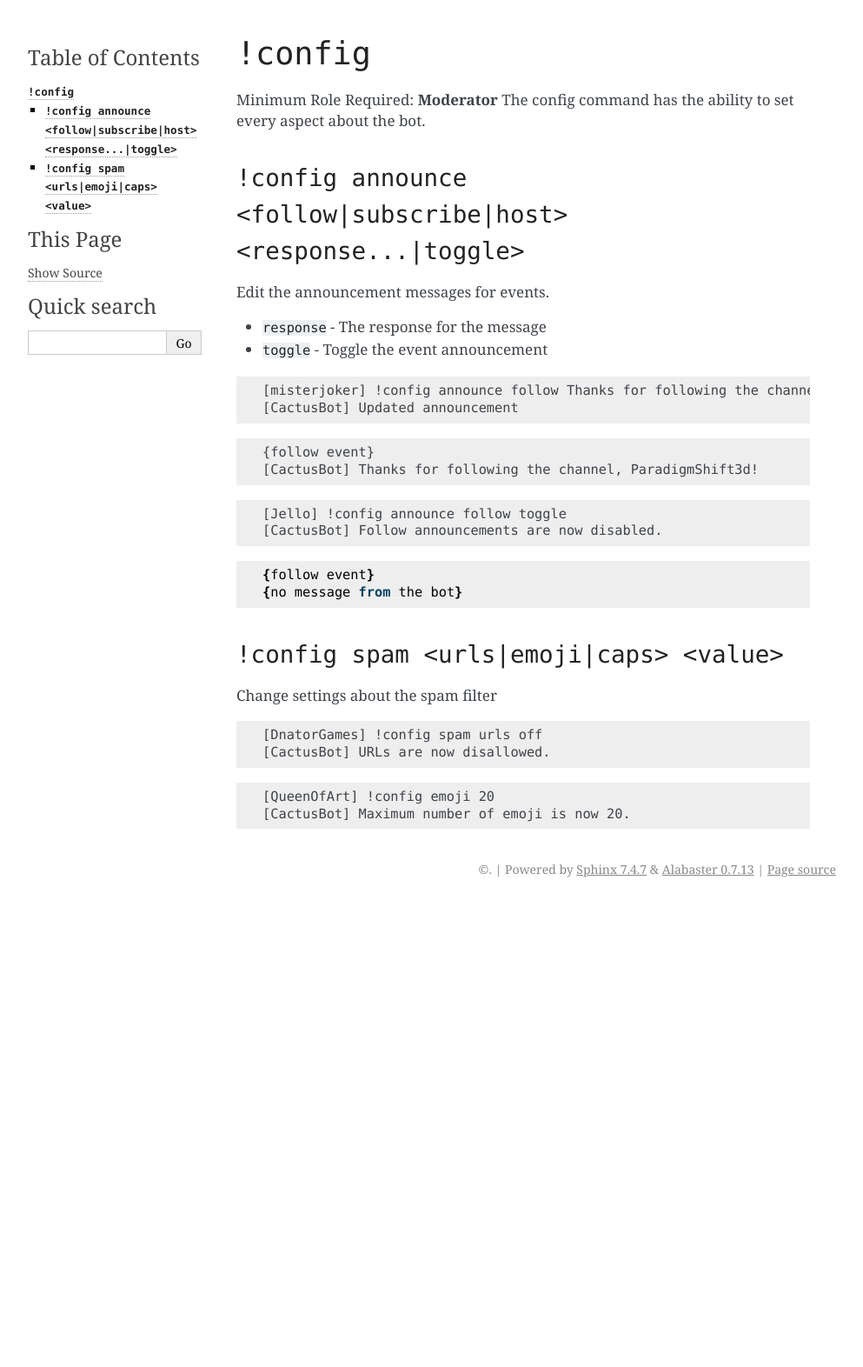
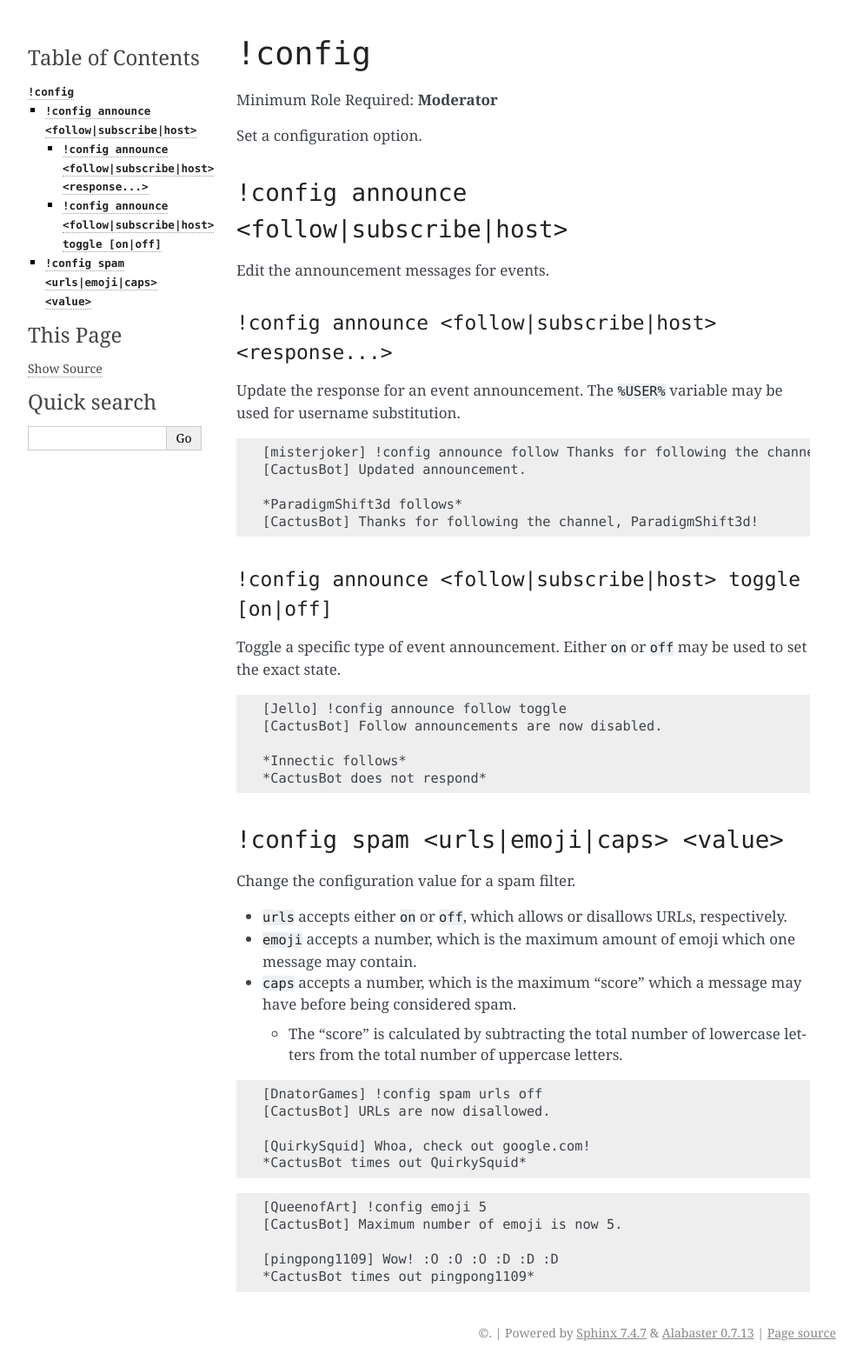
Before and after one commit to CactusDev/CactusBot, a Sphinx documentation site: the page built from docs/user/config.md, in a window 1280 px wide. Shown: the whole page at 87% size, without its empty margins (148-1141 px from the left). Built offline with Sphinx 7.4.7, drawn with Linux system fonts in a browser that asks for light colours; pages that are not in the unit, such as notebooks, are missing from menus; before the commit the page ends 1039 px from its top, so only the background shows below that.

Commit message:
Clarify !config, !social, and !trust documentation

````diff
--- a/docs/user/config.md
+++ b/docs/user/config.md
@@ -1,42 +1,59 @@
 # `!config`
+
 Minimum Role Required: **Moderator**
-The config command has the ability to set every aspect about the bot.
 
-## `!config announce <follow|subscribe|host> <response...|toggle>`
+Set a configuration option.
+
+## `!config announce <follow|subscribe|host>`
+
 Edit the announcement messages for events.
 
-- `response` - The response for the message
-- `toggle` - Toggle the event announcement
+### `!config announce <follow|subscribe|host> <response...>`
+
+Update the response for an event announcement. The `%USER%` variable may be used for username substitution.
 
 ```
-[misterjoker] !config announce follow Thanks for following the channel, %USER%
-[CactusBot] Updated announcement
+[misterjoker] !config announce follow Thanks for following the channel, %USER%!
+[CactusBot] Updated announcement.
+
+*ParadigmShift3d follows*
+[CactusBot] Thanks for following the channel, ParadigmShift3d!
 ```
 
-```
-{follow event}
-[CactusBot] Thanks for following the channel, ParadigmShift3d!
-```
+### `!config announce <follow|subscribe|host> toggle [on|off]`
+
+Toggle a specific type of event announcement. Either `on` or `off` may be used to set the exact state.
 
 ```
 [Jello] !config announce follow toggle
 [CactusBot] Follow announcements are now disabled.
-```
 
-```
-{follow event}
-{no message from the bot}
+*Innectic follows*
+*CactusBot does not respond*
 ```
 
 ## `!config spam <urls|emoji|caps> <value>`
-Change settings about the spam filter
+
+Change the configuration value for a spam filter.
+
+- `urls` accepts either `on` or `off`, which allows or disallows URLs, respectively.
+- `emoji` accepts a number, which is the maximum amount of emoji which one message may contain.
+- `caps` accepts a number, which is the maximum "score" which a message may have before being considered spam.
+
+  - The "score" is calculated by subtracting the total number of lowercase letters from the total number of uppercase letters.
 
 ```
 [DnatorGames] !config spam urls off
 [CactusBot] URLs are now disallowed.
+
+[QuirkySquid] Whoa, check out google.com!
+*CactusBot times out QuirkySquid*
 ```
 
 ```
-[QueenOfArt] !config emoji 20
-[CactusBot] Maximum number of emoji is now 20.
+[QueenofArt] !config emoji 5
+[CactusBot] Maximum number of emoji is now 5.
+
+[pingpong1109] Wow! :O :O :O :D :D :D
+*CactusBot times out pingpong1109*
 ```
````
Also changed, not shown: docs/user/social.md (+17 -12 lines), docs/user/trust.md (+27 -10 lines).
